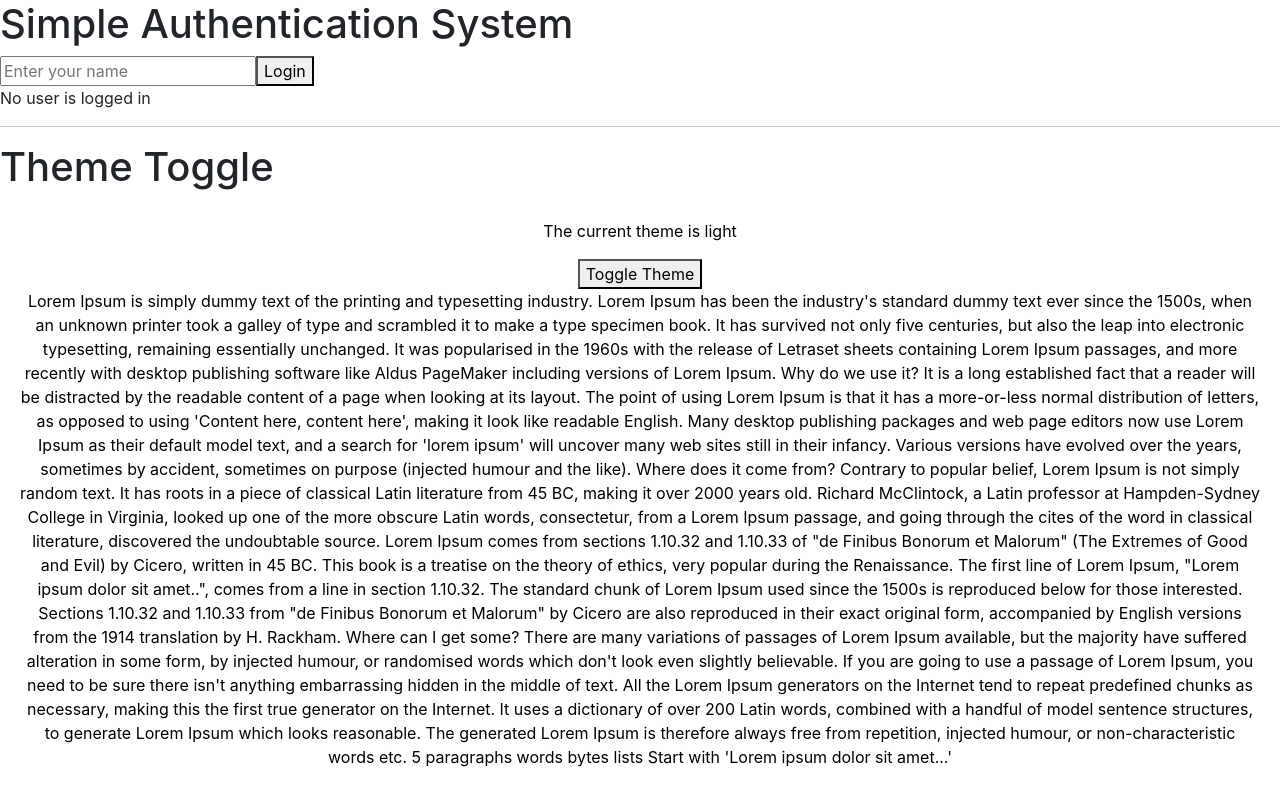
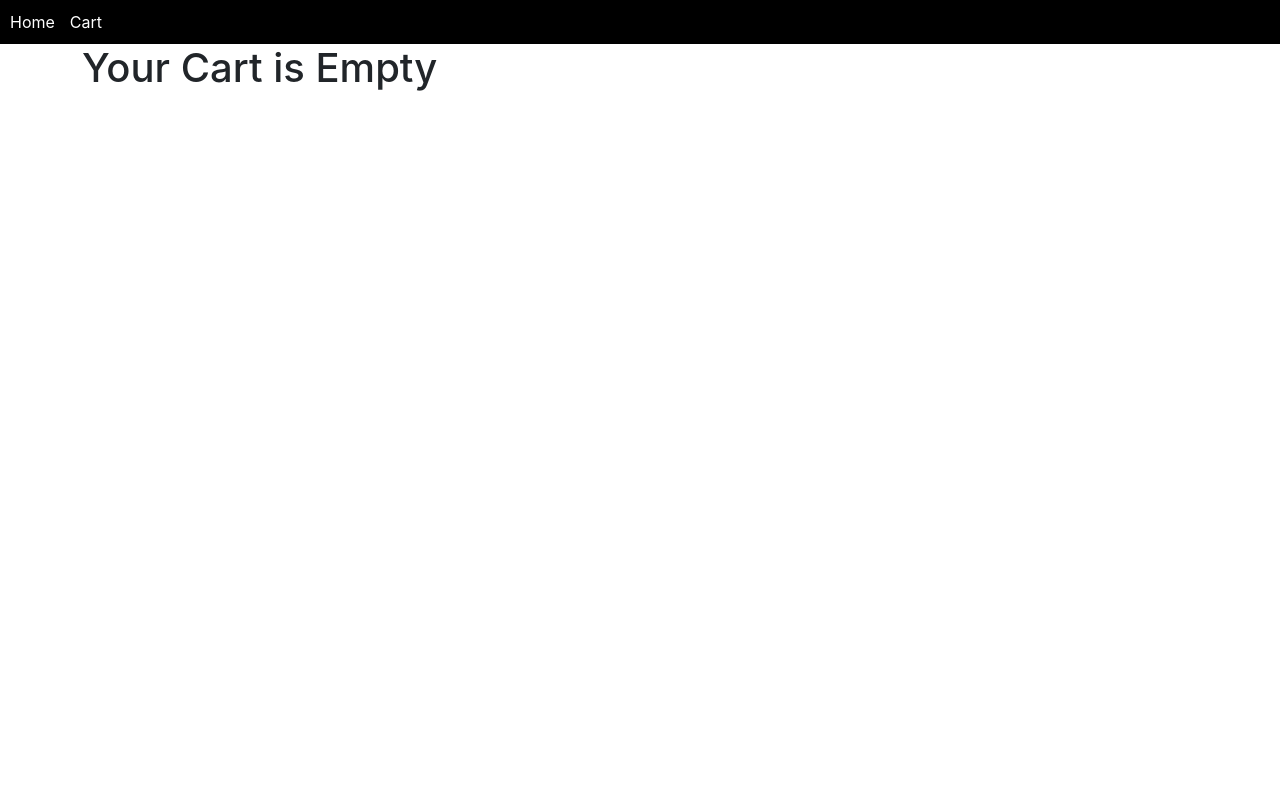
Before and after one commit to Vikas8920/class-10-weekend-React, a React (Create React App) app: page /cart in a window 1280 px wide. Shown: the top 806 px of the page. Built offline with nearby package versions, Linux system fonts and the light colour scheme.

Commit message:
18-05-2025

```diff
--- a/src/App.js
+++ b/src/App.js
@@ -1,24 +1,21 @@
-import AuthProvider from './Context/AuthProvider'
-import Login from './Components/Login'
-import UserProfile from './Components/UserProfile'
-import ThemeProvider from './Context/ThemeProvider'
-import ThemeToggle from './Components/ThemeToggle'
+import {Route, BrowserRouter as Router, Routes } from 'react-router-dom'
+import { CartProvider } from './Context/CartContext'
+import Navbar from './Components/Navbar'
+import ProductList from './Components/ProductList'
+import Cart from './Components/Cart'
 
 const App = () => {
   return (
     <>
-      <AuthProvider>
-        <h1>Simple Authentication System</h1>
-        <Login/>
-        <UserProfile/>
-      </AuthProvider>
-
-      <hr/>
-
-      <ThemeProvider>
-        <h1>Theme Toggle</h1>
-        <ThemeToggle/>
-      </ThemeProvider>
+      <Router>
+        <CartProvider>
+          <Navbar/>
+          <Routes>
+            <Route path='/' element={<ProductList/>}/>
+            <Route path='/cart' element={<Cart/>}/>
+          </Routes>
+        </CartProvider>
+      </Router>
     </>
   )
 }
--- /dev/null
+++ b/src/Components/Cart.js
@@ -0,0 +1,39 @@
+import { useCart } from "../Context/CartContext"
+
+const Cart = () => {
+    const {state} = useCart()
+  return (
+    <>
+      <div className="container">
+        {state.cartItem.length === 0 ?(
+            <h1>Your Cart is Empty</h1>
+        ):(
+            <table className="table">
+                <thead>
+                    <tr>
+                        <th>S.No.</th>
+                        <th>Product Image</th>
+                        <th>Product Name</th>
+                        <th>Price</th>
+                        <th>Quantity</th>
+                   </tr>
+                </thead>
+                <tbody>
+                    {state.cartItem.map((item, index) => (
+                        <tr key={item.id}>
+                            <td>{index + 1}</td>
+                            <td><img src={item.images} alt={item.title} style={{width:'60px'}}/></td>
+                            <td>{item.title}</td>
+                            <td>{item.price}</td>
+                            <td>{item.stock}</td>
+                        </tr>
+                    ))}
+                </tbody>
+            </table>
+        )}
+      </div>
+    </>
+  )
+}
+
+export default Cart
--- a/src/Components/Login.js
+++ /dev/null
@@ -1,21 +0,0 @@
-import React, { useContext, useState } from 'react'
-import { AuthContext } from '../Context/AuthContext'
-
-const Login = () => {
-    const [username, setUsername] = useState('')
-    const {login} = useContext(AuthContext)
-
-    const handlelogin = () =>{
-        login(username)
-    }
-  return (
-    <>
-      <div>
-        <input type='text' placeholder='Enter your name' value={username} onChange={(e)=>setUsername(e.target.value)}/>
-        <button onClick={handlelogin}>Login</button>
-      </div>
-    </>
-  )
-}
-
-export default Login
--- /dev/null
+++ b/src/Components/Navbar.js
@@ -0,0 +1,21 @@
+import React from 'react'
+import { Link } from 'react-router-dom'
+
+const Navbar = () => {
+  return (
+    <>
+      <nav style={{backgroundColor:'black', padding:'10px'}} className='sticky-top'>
+        <ul style={{display:'flex', listStyle:'none', margin:0, padding:0}}>
+            <li style={{marginRight:'15px'}}>
+                <Link to='/' style={{color:'white', textDecoration:'none'}}>Home</Link>
+            </li>
+            <li>
+                <Link to='/cart' style={{color:'white', textDecoration:'none'}}>Cart</Link>
+            </li>
+        </ul>
+      </nav>
+    </>
+  )
+}
+
+export default Navbar
--- /dev/null
+++ b/src/Components/ProductList.js
@@ -0,0 +1,40 @@
+import { useEffect, useState } from 'react'
+import { useCart } from '../Context/CartContext'
+
+const ProductList = () => {
+    const {dispatch} = useCart()
+    const [products, setProducts] = useState([])
+
+    useEffect(()=>{
+        fetch('https://dummyjson.com/products')
+        .then((response)=> response.json())
+        .then((data)=> setProducts(data.products))
+    }, [])
+
+    const addToCart = (product) =>{
+        dispatch({type:'ADD_TO_CART',payload: product})
+    }
+  return (
+    <>
+      <div className='container'>
+        <div className='row mt-5'>
+            {products.map((product)=>(
+                <div key={product.id} className='col-md-4 mb-3'>
+                    <div className='card'>
+                        <img src={product.images} className='card-img-top' alt={product.title} style={{width:'415px', height:'260px'}}/>
+                    </div>
+                    <div className='card-body'>
+                        <h5 className='card-title'>{product.title}</h5>
+                        <p className='card-text'>{product.description}</p>
+                        <p className='card-text'>$ {product.price}</p>
+                        <button className='btn btn-primary' onClick={()=> addToCart(product)}>Add To Cart</button>
+                    </div>
+                </div>
+            ))}
+        </div>
+      </div>
+    </>
+  )
+}
+
+export default ProductList
--- a/src/Components/ThemeToggle.js
+++ /dev/null
@@ -1,44 +0,0 @@
-import React, { useContext } from 'react'
-import { ThemeContext } from '../Context/ThemeContext'
-
-const ThemeToggle = () => {
-    const {theme, toggleTheme} = useContext(ThemeContext)
-  return (
-    <>
-      <div style={{
-        background:theme === 'light'?'#fff':'#333',
-        color:theme === 'light'? '#000': '#fff',
-        padding: '20px',
-        textAlign: 'center',
-        height:'100vh'
-      }}>
-        <p>The current theme is {theme}</p>
-        <button onClick={toggleTheme}>Toggle Theme</button>
-        <p>Lorem Ipsum is simply dummy text of the printing and typesetting industry. Lorem Ipsum has been the industry's standard dummy text ever since the 1500s, when an unknown printer took a galley of type and scrambled it to make a type specimen book. It has survived not only five centuries, but also the leap into electronic typesetting, remaining essentially unchanged. It was popularised in the 1960s with the release of Letraset sheets containing Lorem Ipsum passages, and more recently with desktop publishing software like Aldus PageMaker including versions of Lorem Ipsum.
-
-Why do we use it?
-It is a long established fact that a reader will be distracted by the readable content of a page when looking at its layout. The point of using Lorem Ipsum is that it has a more-or-less normal distribution of letters, as opposed to using 'Content here, content here', making it look like readable English. Many desktop publishing packages and web page editors now use Lorem Ipsum as their default model text, and a search for 'lorem ipsum' will uncover many web sites still in their infancy. Various versions have evolved over the years, sometimes by accident, sometimes on purpose (injected humour and the like).
-
-
-Where does it come from?
-Contrary to popular belief, Lorem Ipsum is not simply random text. It has roots in a piece of classical Latin literature from 45 BC, making it over 2000 years old. Richard McClintock, a Latin professor at Hampden-Sydney College in Virginia, looked up one of the more obscure Latin words, consectetur, from a Lorem Ipsum passage, and going through the cites of the word in classical literature, discovered the undoubtable source. Lorem Ipsum comes from sections 1.10.32 and 1.10.33 of "de Finibus Bonorum et Malorum" (The Extremes of Good and Evil) by Cicero, written in 45 BC. This book is a treatise on the theory of ethics, very popular during the Renaissance. The first line of Lorem Ipsum, "Lorem ipsum dolor sit amet..", comes from a line in section 1.10.32.
-
-The standard chunk of Lorem Ipsum used since the 1500s is reproduced below for those interested. Sections 1.10.32 and 1.10.33 from "de Finibus Bonorum et Malorum" by Cicero are also reproduced in their exact original form, accompanied by English versions from the 1914 translation by H. Rackham.
-
-Where can I get some?
-There are many variations of passages of Lorem Ipsum available, but the majority have suffered alteration in some form, by injected humour, or randomised words which don't look even slightly believable. If you are going to use a passage of Lorem Ipsum, you need to be sure there isn't anything embarrassing hidden in the middle of text. All the Lorem Ipsum generators on the Internet tend to repeat predefined chunks as necessary, making this the first true generator on the Internet. It uses a dictionary of over 200 Latin words, combined with a handful of model sentence structures, to generate Lorem Ipsum which looks reasonable. The generated Lorem Ipsum is therefore always free from repetition, injected humour, or non-characteristic words etc.
-
-5
-	paragraphs
-	words
-	bytes
-	lists
-	Start with 'Lorem
-ipsum dolor sit amet...'
-</p>
-      </div>
-    </>
-  )
-}
-
-export default ThemeToggle
--- a/src/Components/UserProfile.js
+++ /dev/null
@@ -1,20 +0,0 @@
-import React, { useContext } from 'react'
-import { AuthContext } from '../Context/AuthContext'
-
-const UserProfile = () => {
-    const {user, logout} = useContext(AuthContext)
-
-    if(!user){
-        return <p>No user is logged in</p>
-    }
-  return (
-    <>
-      <div>
-        <p>Welcome, {user.name}</p>
-        <button onClick={logout}>Logout</button>
-      </div>
-    </>
-  )
-}
-
-export default UserProfile
--- a/src/Context/AuthContext.js
+++ /dev/null
@@ -1,2 +0,0 @@
-import { createContext } from "react";
-export const AuthContext = createContext(null)
--- a/src/Context/AuthProvider.js
+++ /dev/null
@@ -1,23 +0,0 @@
-import { useState } from 'react'
-import { AuthContext } from './AuthContext'
-
-const AuthProvider = ({children}) => {
-    const [user, setUser] = useState(null)
-
-    const login = (username) =>{
-        setUser({name: username})
-    }
-
-    const logout = () =>{
-        setUser(null)
-    }
-  return (
-    <>
-      <AuthContext.Provider value={{user, login, logout}}>
-        {children}
-      </AuthContext.Provider>
-    </>
-  )
-}
-
-export default AuthProvider
--- /dev/null
+++ b/src/Context/CartContext.js
@@ -0,0 +1,32 @@
+import { createContext, useContext, useReducer } from "react";
+const CartContext = createContext()
+
+export const CartProvider = ({children}) =>{
+    const initialState = {
+        cartItem:[],
+    }
+
+    const CartReducer = (state, action) =>{
+        switch(action.type){
+            case 'ADD_TO_CART':
+                return {
+                    ...state,
+                    cartItem:[...state.cartItem, action.payload]
+                }
+            default:
+                return state;
+        }
+    }
+
+    const [state, dispatch] = useReducer(CartReducer, initialState)
+
+    return(
+        <CartContext.Provider value={{state, dispatch}}>
+            {children}
+        </CartContext.Provider>
+    )
+}
+
+export const useCart = () =>{
+    return useContext(CartContext)
+}
--- a/src/Context/ThemeContext.js
+++ /dev/null
@@ -1,2 +0,0 @@
-import { createContext } from "react";
-export const ThemeContext = createContext(null)
--- a/src/Context/ThemeProvider.js
+++ /dev/null
@@ -1,19 +0,0 @@
-import { useState } from "react"
-import { ThemeContext } from "./ThemeContext"
-
-const ThemeProvider = ({children}) => {
-    const [theme, setTheme] = useState('light')
-
-    const toggleTheme = () =>{
-        setTheme((prevTheme) => (prevTheme==='light'?'dark':'light'))
-    }
-  return (
-    <>
-      <ThemeContext.Provider value={{theme, toggleTheme}}>
-        {children}
-      </ThemeContext.Provider>
-    </>
-  )
-}
-
-export default ThemeProvider
```
